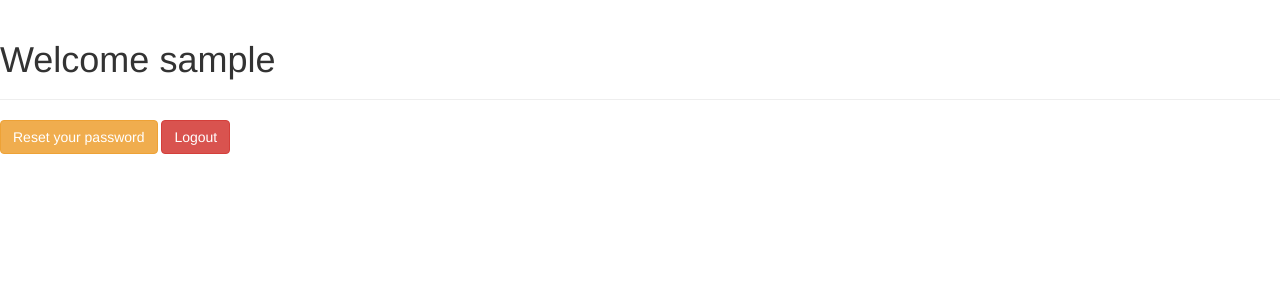
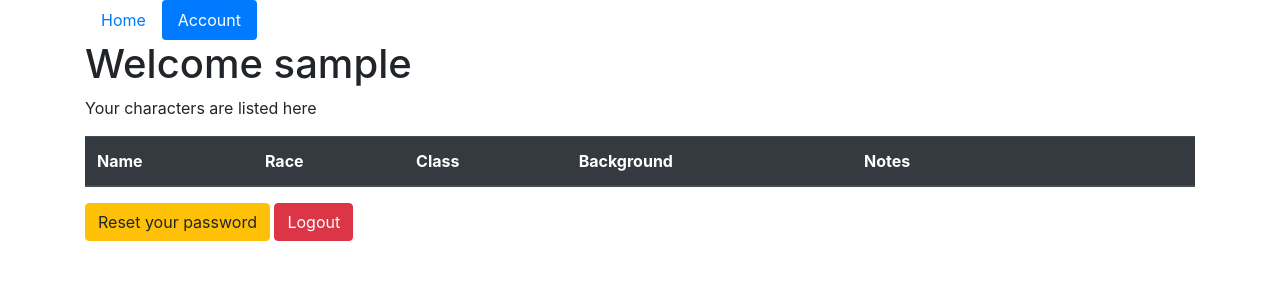
Before and after one commit to ShamefulOdin31/dnds.rocks, a PHP site: page /account.php in a window 1280 px wide. Shown: the top 300 px of the page. Run offline with PHP 8.4, Linux system fonts and the light colour scheme; the visitor is signed in with stand-in values (Sample User, id 1); lists and menus that the app fills with data are empty.

Commit message:
Added navbar, changed css
Added a navbar to account.php and login.php. Started working on index.php.

Fixed styling in all changed files. Realized I was linking a old bootstrap version.

```diff
--- a/account.php
+++ b/account.php
@@ -14,16 +14,49 @@
     <meta charset="UTF-8">
     <meta name="viewport" content="width=device-width, initial-scale=1.0">
     <title>Welcome</title>
-    <link rel="stylesheet" href="https://maxcdn.bootstrapcdn.com/bootstrap/3.3.7/css/bootstrap.css">
-    <link rel="stylesheet" href="styles.css">
+    <link rel="stylesheet" href="https://stackpath.bootstrapcdn.com/bootstrap/4.4.1/css/bootstrap.min.css"
+        integrity="sha384-Vkoo8x4CGsO3+Hhxv8T/Q5PaXtkKtu6ug5TOeNV6gBiFeWPGFN9MuhOf23Q9Ifjh"
+        crossorigin="anonymous">
+    <script src="https://stackpath.bootstrapcdn.com/bootstrap/4.4.1/js/bootstrap.min.js"
+        integrity="sha384-wfSDF2E50Y2D1uUdj0O3uMBJnjuUD4Ih7YwaYd1iqfktj0Uod8GCExl3Og8ifwB6"
+        crossorigin="anonymous"></script>
 </head>
 <body>
-    <div class="page-header">
+    <div class="container">
+        <ul class="nav nav-pills">
+            <li class="nav-item">
+                <a class="nav-link" href="index.php">Home</a>
+            </li>
+            <li class="nav-item">
+                <a class="nav-link active" href="account.php">Account</a>
+            </li>
+        </ul>
         <h1>Welcome <?= htmlspecialchars($_SESSION["username"]) ?></h1>
+
+        <p>Your characters are listed here</p>
+
+        <table class="table table-striped table-hover">
+            <thead class="thead-dark">
+                <tr>
+                    <th scope="col">Name</th>
+                    <th scope="col">Race</th>
+                    <th scope="col">Class</th>
+                    <th scope="col">Background</th>
+                    <th scope="col">Notes</th>
+                    <th scope="col"></th>
+                    <th scope="col"></th>
+                    <th scope="col"></th>
+                </tr>
+            </thead>
+            <tbody>
+
+            </tbody>
+        </table>
+
+        <p>
+            <a class="btn btn-warning" href="resetpassword.php"> Reset your password</a>
+            <a class ="btn btn-danger" href="logout.php">Logout</a>
+        </p>
     </div>
-    <p>
-        <a class="btn btn-warning" href="resetpassword.php"> Reset your password</a>
-        <a class ="btn btn-danger" href="logout.php">Logout</a>
-    </p>
 </body>
 </html>
--- a/styles.css
+++ b/styles.css
@@ -1,4 +1,4 @@
-body .wrapper
+body .container
 {
     font: 14px sans-serif;
     width: 350px;
```
Also changed, not shown: index.php (+28 -0 lines), login.php (+28 -5 lines).
